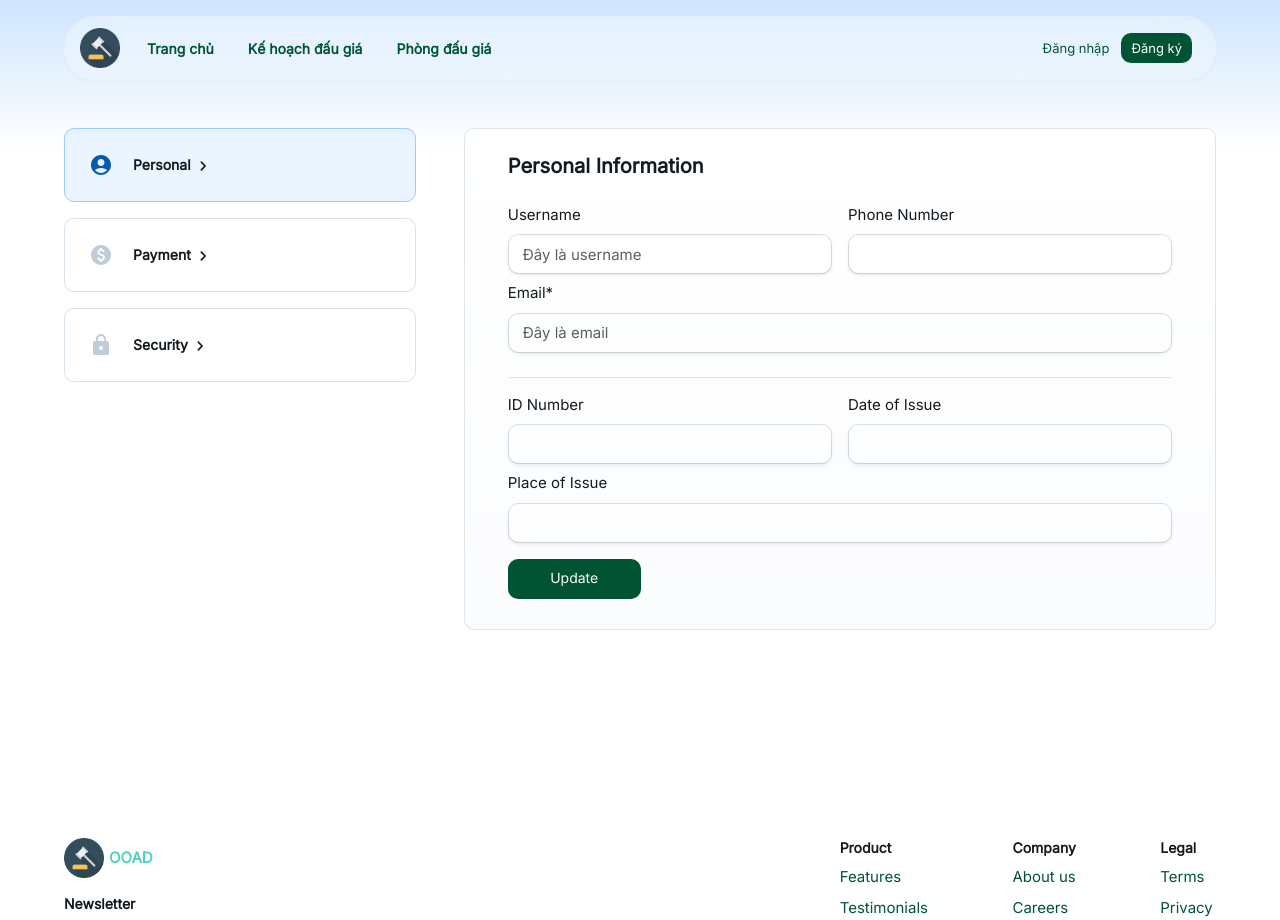
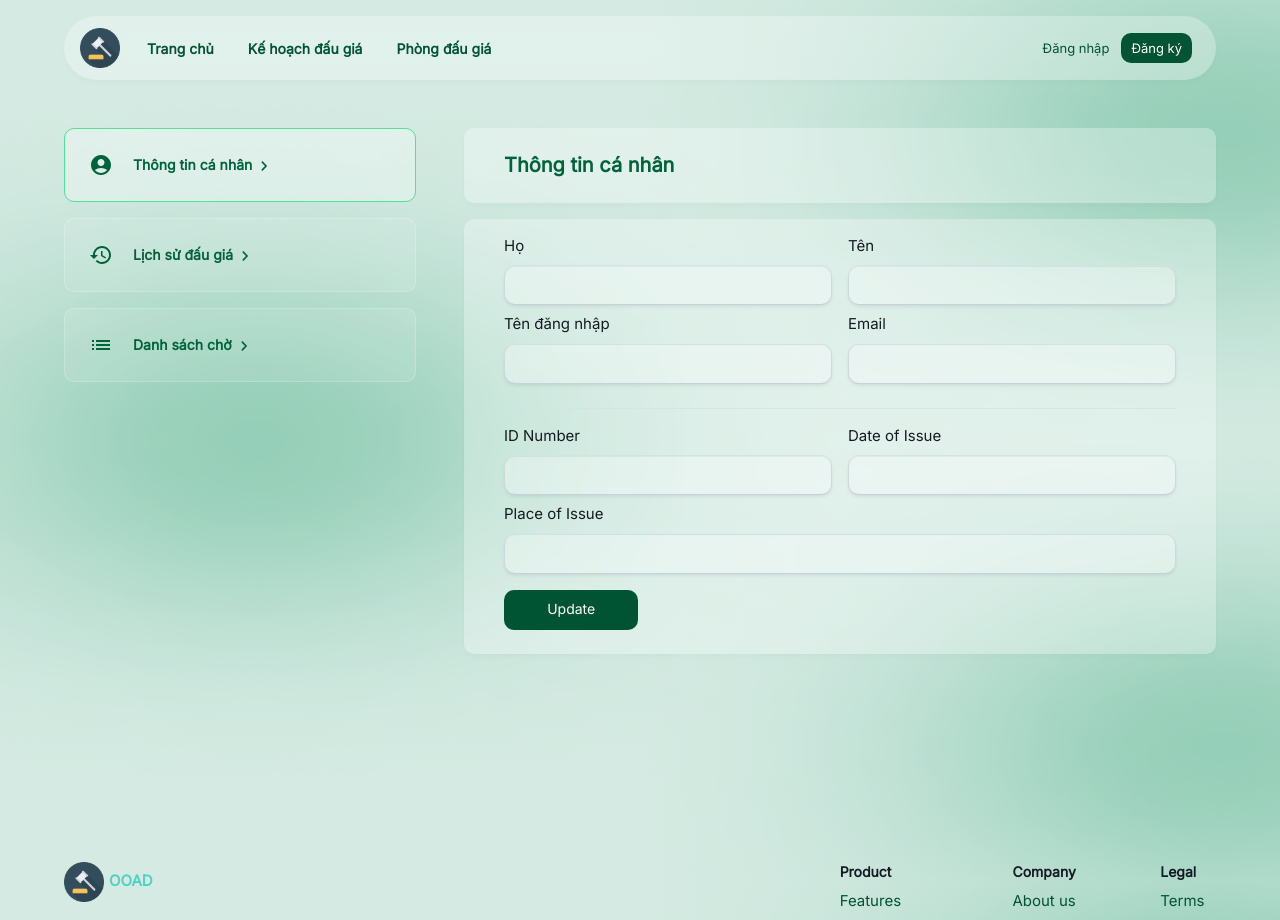
Before and after one commit to Haha6400/online-auction, a React (Create React App) app in the folder web/: page /my-account in a window 1280 px wide. Shown: the top 920 px of the page. Built offline with nearby package versions, Linux system fonts and the light colour scheme; no server answers.

Commit message:
update account information form

```diff
--- a/web/src/components/base/AccountMenu.jsx
+++ b/web/src/components/base/AccountMenu.jsx
@@ -114,7 +114,7 @@ export default function AccountMenu() {
                         <ListItemIcon>
                             <Avatar fontSize="small" />
                         </ListItemIcon>
-                        My Account
+                        Trang cá nhân
                     </MenuItem>
                     <Divider />
                     <MenuItem onClick={() => handleCloseUserMenu("setting")}>
--- a/web/src/views/account/MyAccount.jsx
+++ b/web/src/views/account/MyAccount.jsx
@@ -15,31 +15,33 @@ import Grid from '@mui/material/Grid';
 import ChevronRightRoundedIcon from '@mui/icons-material/ChevronRightRounded';
 import SettingsIcon from '@mui/icons-material/Settings';
 import AccountCircleIcon from '@mui/icons-material/AccountCircle';
-import PaidIcon from '@mui/icons-material/Paid';
-import HttpsIcon from '@mui/icons-material/Https';
+import HistoryIcon from '@mui/icons-material/History';
+import ListIcon from '@mui/icons-material/List';
 
 import Footer from "../../components/common/Footer";
 import AppAppBar from "../../components/base/AppAppBar";
 import Update from "../account/Update";
 
+
 const items = [
     {
         icon: <AccountCircleIcon />,
-        title: 'Personal',
+        title: 'Thông tin cá nhân',
     },
     {
-        icon: <PaidIcon />,
-        title: 'Payment',
+        icon: <HistoryIcon />,
+        title: 'Lịch sử đấu giá',
     },
     {
-        icon: <HttpsIcon />,
-        title: 'Security',
+        icon: <ListIcon />,
+        title: 'Danh sách chờ',
     },
 
 
 ];
 
 export default function MyAccount() {
+
     const [selectedItemIndex, setSelectedItemIndex] = React.useState(0);
 
     const handleItemClick = (index) => {
@@ -47,16 +49,23 @@ export default function MyAccount() {
     };
 
     const selectItem = items[selectedItemIndex];
+
+
+
+
     return (
-        <>
-            <AppAppBar loginCheck="true" name="Ha Nguyen" />
+        <Stack
+            sx={{
+                background: "url(/bgr.png)",
+                backgroundSize: "100% 100%",
+                backgroundRepeat: "no-repeat",
+            }}
+        >
+            <AppAppBar />
             <Box
                 id="hero"
                 sx={{
                     width: "100%",
-                    backgroundImage: "linear-gradient(180deg, #CEE5FD, #FFF)",
-                    backgroundSize: "100% 20%",
-                    backgroundRepeat: "no-repeat"
                 }}
             >
                 <Container id="myAccount" sx={{ py: { xs: 8, sm: 16 } }}>
@@ -82,10 +91,10 @@ export default function MyAccount() {
                                             width: '100%',
                                             background: 'none',
                                             backgroundColor:
-                                                selectedItemIndex === index ? 'action.selected' : undefined,
+                                                selectedItemIndex === index ? 'rgba(255, 255, 255, 0.3)' : "rgba(255, 255, 255, 0.1)",
                                             borderColor: selectedItemIndex === index
                                                 ? 'primary.light'
-                                                : 'grey.200'
+                                                : 'rgba(255, 255, 255, 0.2)',
                                         }}
                                     >
                                         <Box
@@ -100,9 +109,7 @@ export default function MyAccount() {
                                         >
                                             <Box
                                                 sx={{
-                                                    color: selectedItemIndex === index
-                                                        ? 'primary.main'
-                                                        : 'grey.300',
+                                                    color: 'primary.main',
                                                     display: 'flex', alignItems: 'center', textTransform: 'none'
                                                 }}
 
@@ -114,7 +121,7 @@ export default function MyAccount() {
                                                     color="text.primary"
                                                     variant="body2"
                                                     fontWeight="bold"
-                                                    sx={{ display: 'flex', alignItems: 'center', textTransform: 'none' }}
+                                                    sx={{ display: 'flex', alignItems: 'center', textTransform: 'none', color: 'primary.main' }}
                                                 >
                                                     {title}
                                                     <ChevronRightRoundedIcon
@@ -144,47 +151,116 @@ export default function MyAccount() {
                                 ))}
                             </Stack>
                         </Grid>
-                        <Grid
+                        {/* <Grid
                             item
                             xs={14}
                             md={8}
                             sx={{ display: { xs: 'none', sm: 'flex' }, width: '100%' }}
                         >
-                            <Card
+                            <Box
+                                sx={{
+                                    // mt: { xs: 8, sm: 10 },
+                                    padding: 5,
+                                    alignSelf: "center",
+                                    width: "100%",
+                                    bgcolor: "rgba(255, 255, 255, 0.3)",
+                                    backgroundSize: "cover",
+                                    borderRadius: "10px",
+                                    boxShadow: `0px 3.5px 5.5px rgba(0, 0, 0, 0.02)`,
+                                }}
+                                id="LPTable"
+                            >
+                                <Typography
+                                    component="h1" variant="h5"
+
+                                    color="text.secondary"
+                                    sx={{ fontWeight: 700, fontSize: 24, textAlign: "center" }}
+                                >
+                                    {items[selectedItemIndex].title}
+                                </Typography>
+                            </Box> */}
+                        {/* <Card
                                 variant="outlined"
                                 sx={{
                                     height: '100%',
                                     width: '100%',
                                     display: { xs: 'none', sm: 'flex' },
+                                    boxShadow: `0px 3.5px 5.5px rgba(0, 0, 0, 0.02)`,
+                                    backgroundColor: 'red'
                                 }}
-                            >
+                            > */}
 
-                                <Box
+                        {/* <Box
                                 sx={{
                                     m: 'auto',
                                     width: '95%',
                                     height: 500,
                                     backgroundSize: 'contain',
+                                    backgroundColor: 'rgba(255, 255, 255, 0.3)'
                                 }}
                             >
                                 <Typography component="h1" variant="h5" sx={{
                                     margin: 3
                                 }}>
-                                        {items[selectedItemIndex].title} Information
+                                    {items[selectedItemIndex].title}
                                 </Typography>
-                                    {items[selectedItemIndex].title === "Personal" && (
+                                {items[selectedItemIndex].title === "Thông tin cá nhân" && (
                                     <>
                                         <Update />
                                     </>
                                 )}
 
+                            </Box> */}
+                        {/* </Card> */}
+                        {/* </Grid> */}
+                        <Grid
+                            item
+                            xs={14}
+                            md={8}
+                            sx={{ display: { xs: 'none', sm: 'flex' }, width: '100%', flexDirection: 'column', gap: 2 }}
+                        >
+                            <Box
+                                sx={{
+                                    padding: 3,
+                                    alignSelf: "center",
+                                    width: "100%",
+                                    bgcolor: "rgba(255, 255, 255, 0.3)",
+                                    backgroundSize: "cover",
+                                    borderRadius: "10px",
+                                    boxShadow: `0px 3.5px 5.5px rgba(0, 0, 0, 0.02)`,
+                                }}
+                            >
+                                <Typography
+                                    component="h1" variant="h5"
+                                    sx={{ paddingLeft: 2, color: 'primary.main' }}
+                                >
+                                    {items[selectedItemIndex].title}
+                                </Typography>
                             </Box>
-                            </Card>
+                            <Box
+                                sx={{
+                                    padding: 2,
+                                    alignSelf: "center",
+                                    width: "100%",
+                                    bgcolor: "rgba(255, 255, 255, 0.3)",
+                                    backgroundSize: "cover",
+                                    borderRadius: "10px",
+                                    boxShadow: `0px 3.5px 5.5px rgba(0, 0, 0, 0.02)`
+                                }}
+                            >
+                                {items[selectedItemIndex].title === "Thông tin cá nhân" && (
+                                    <>
+                                        <Update />
+                                    </>
+                                )}
+                            </Box>
                         </Grid>
+
                     </Grid>
                 </Container>
-            </Box >
+            </Box>
+
             <Footer />
-        </>
+        </Stack >
     );
 }
--- a/web/src/views/account/Update.jsx
+++ b/web/src/views/account/Update.jsx
@@ -11,7 +11,9 @@ import Box from '@mui/material/Box';
 import Divider from '@mui/material/Divider';
 import Button from '@mui/material/Button';
 
-const handleSubmit = (event) => {
+import { useAuth } from "../../hooks/AuthProvider";
+
+const handleSubmit = async (event) => {
     event.preventDefault();
     const data = new FormData(event.currentTarget);
     console.log({
@@ -21,6 +23,14 @@ const handleSubmit = (event) => {
 };
 
 export default function Update() {
+    const [idToken] = React.useState(localStorage.getItem("id_token"));
+    const [accountUser, setAccountUser] = React.useState({});
+    const auth = useAuth();
+    React.useEffect(() => {
+        if (auth.user) {
+            setAccountUser(auth.user);
+        }
+    }, [auth.user]);
     return (
         <Container>
             <Box
@@ -33,25 +43,29 @@ export default function Update() {
                 <Box component="form" onSubmit={handleSubmit}>
                     <Grid container spacing={2}>
                         <Grid item xs={6}>
-                            <Typography>Username</Typography>
+                            <Typography>Họ</Typography>
                             <TextField
                                 required
+                                autoFocus
                                 fullWidth
-                                name="username"
-                                type="username"
-                                id="username"
-                                defaultValue="Đây là username"
+                                name="firstName"
+                                type="firstName"
+                                id="firstName"
+                                value={accountUser.firstName || ''}
+                                onChange={(e) => setAccountUser({ ...accountUser, firstName: e.target.value })}
                                 sx={{ mt: 1, mb: 1 }}
                             />
                         </Grid>
                         <Grid item xs={6}>
-                            <Typography>Phone Number</Typography>
+                            <Typography>Tên</Typography>
                             <TextField
                                 required
                                 fullWidth
-                                id="phoneNumber"
-                                name="phoneNumber"
-                                autoComplete="phoneNumber"
+                                name="lastName"
+                                type="lastName"
+                                id="lastName"
+                                value={accountUser.lastName || ''}
+                                onChange={(e) => setAccountUser({ ...accountUser, lastName: e.target.value })}
                                 sx={{ mt: 1, mb: 1 }}
                             />
 
@@ -59,19 +73,34 @@ export default function Update() {
 
                     </Grid>
                     <Grid container spacing={2}>
-                        <Grid item xs={12}>
-                            <Typography>Email*</Typography>
+                        <Grid item xs={6}>
+                            <Typography>Tên đăng nhập</Typography>
                             <TextField
                                 required
                                 fullWidth
-                                id="email"
-                                name="email"
-                                autoComplete="email"
-                                autoFocus
-                                defaultValue="Đây là email"
+                                name="login"
+                                type="login"
+                                id="login"
+                                value={accountUser.login || ''}
+                                onChange={(e) => setAccountUser({ ...accountUser, login: e.target.value })}
                                 sx={{ mt: 1, mb: 1 }}
                             />
                         </Grid>
+                        <Grid item xs={6}>
+                            <Typography>Email</Typography>
+                            <TextField
+                                required
+                                fullWidth
+                                name="email"
+                                type="email"
+                                id="email"
+                                value={accountUser.email || ''}
+                                onChange={(e) => setAccountUser({ ...accountUser, email: e.target.value })}
+                                sx={{ mt: 1, mb: 1 }}
+                            />
+
+                        </Grid>
+
                     </Grid>
 
                     <Divider sx={{
--- a/web/src/views/getLPTheme.jsx
+++ b/web/src/views/getLPTheme.jsx
@@ -3,15 +3,15 @@ import { red } from "@mui/material/colors";
 
 export const brand = {
   50: "#F0F7FF",
-  100: "#CEE5FD",
-  200: "#9CCCFC",
+  100: "#CEF6D7",
+  200: "#57E095",
   300: "#55A6F6",
   400: "#0A66C2",
-  500: "#0959AA",
+  500: "#00623B",
   600: "#064079",
   700: "#033363",
   800: "#02294F",
-  900: "#021F3B",
+  900: "#015433",
 };
 
 export const secondary = {
@@ -226,7 +226,7 @@ export default function getLPTheme(mode) {
           root: ({ theme }) => ({
             border: "none",
             borderRadius: 8,
-            "&:hover": { backgroundColor: gray[100] },
+            "&:hover": { backgroundColor: `FFFFFF` },
             ...(theme.palette.mode === "dark" && {
               "&:hover": { backgroundColor: gray[800] },
             }),
@@ -316,10 +316,8 @@ export default function getLPTheme(mode) {
               borderColor: gray[800],
               color: gray[800],
               "&:hover": {
-                backgroundColor: alpha(gray[300], 0.3),
+                backgroundColor: alpha(`#FFFFFF`, 0.3),
                 borderColor: gray[800],
-                // backgroundColor: alpha(brand[300], 0.3),
-                // borderColor: brand[200],
               },
             }),
             ...(ownerState.variant === "text" && {
@@ -327,27 +325,9 @@ export default function getLPTheme(mode) {
               "&:hover": {
                 // backgroundColor: alpha(brand[300], 0.3),
                 // backgroundColor: alpha("#4FD1C5", 0.3)
-                backgroundColor: alpha(gray[300], 0.3),
+                backgroundColor: alpha('#FFFFFF', 0.1),
                 borderColor: brand[200],
               },
-            }),
-            ...(theme.palette.mode === "dark" && {
-              ...(ownerState.variant === "outlined" && {
-                backgroundColor: alpha(brand[600], 0.1),
-                borderColor: brand[700],
-                color: brand[300],
-                "&:hover": {
-                  backgroundColor: alpha(brand[600], 0.3),
-                  borderColor: brand[700],
-                },
-              }),
-              ...(ownerState.variant === "text" && {
-                color: brand[300],
-                "&:hover": {
-                  backgroundColor: alpha(brand[600], 0.3),
-                  borderColor: brand[700],
-                },
-              }),
             }),
           }),
         },
@@ -363,7 +343,7 @@ export default function getLPTheme(mode) {
             ...(ownerState.variant === "outlined" && {
               background: `linear-gradient(to bottom, #FFF, ${gray[50]})`,
               "&:hover": {
-                borderColor: brand[300],
+                borderColor: `#FFFFFF`,
                 boxShadow: `0 0 24px ${brand[100]}`,
               },
             }),
```
Lines whose indentation alone changed are shown as unchanged.
